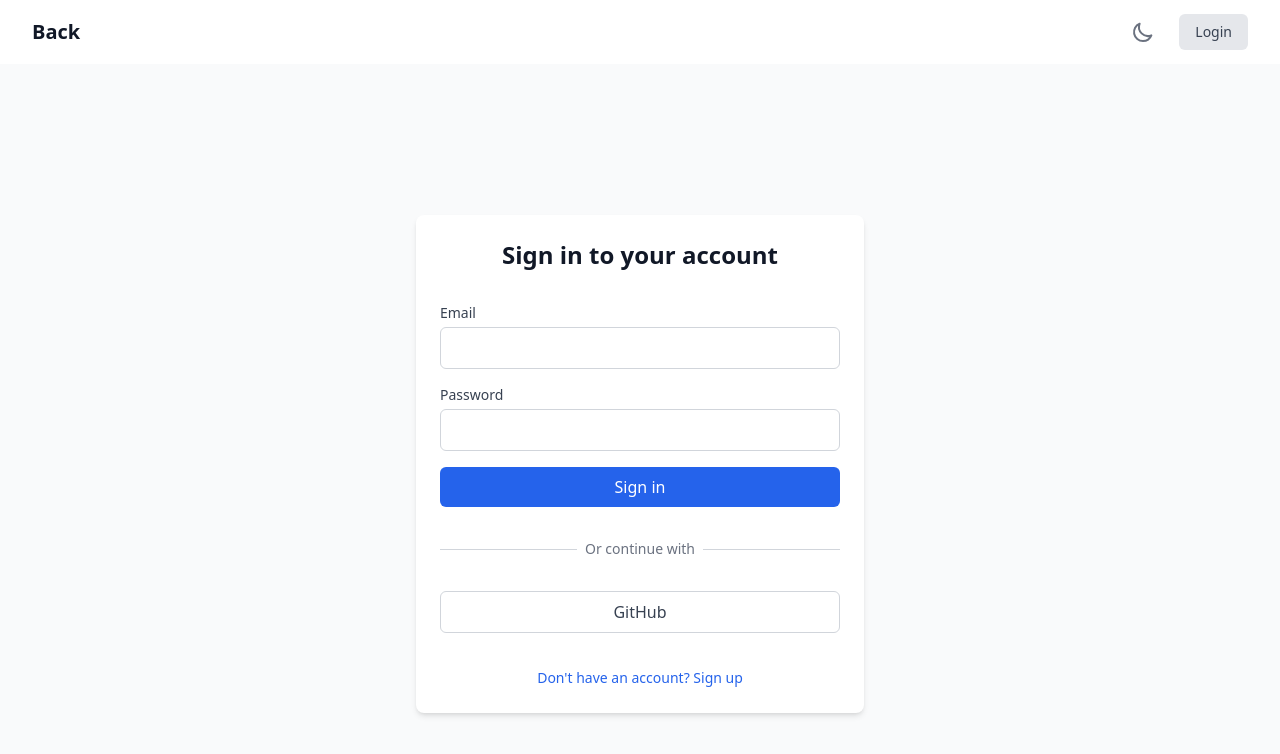
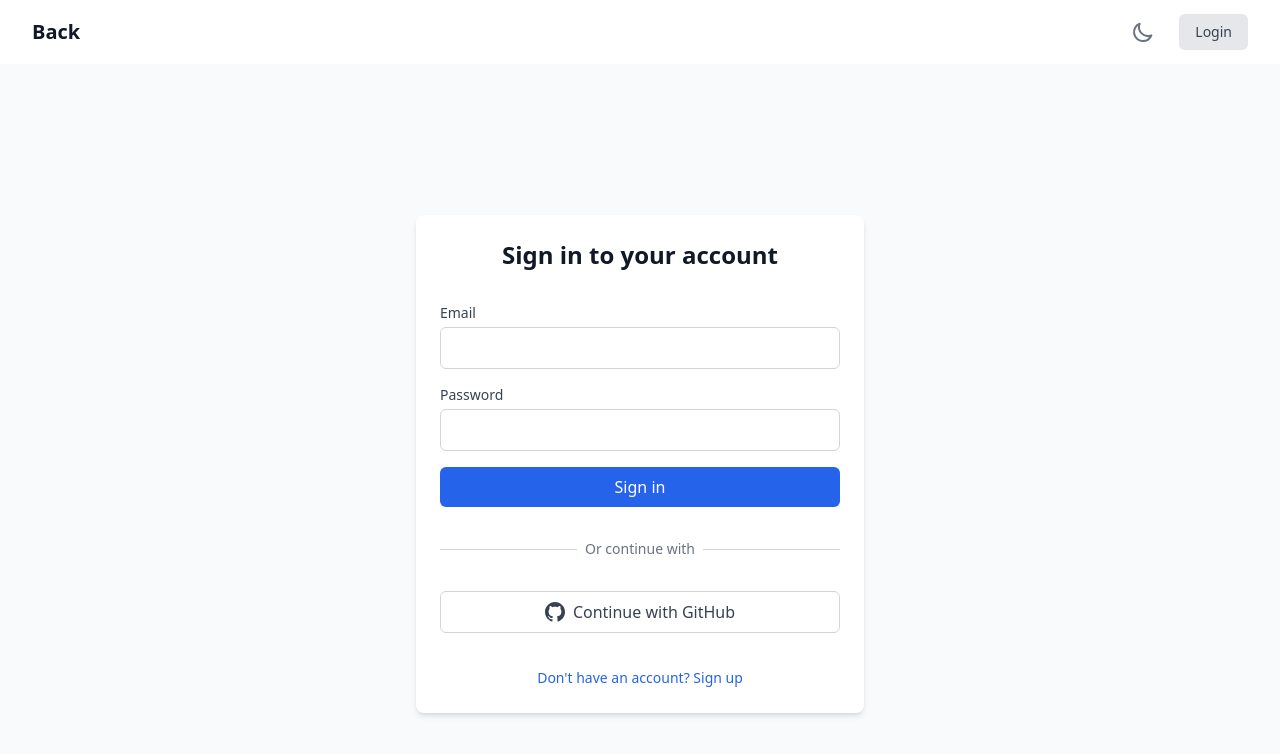
Before and after one commit to moxeeem/ASR-pronunciation-correction, a Nuxt app in the folder web-ui-nuxt/: page /auth/login in a window 1280 px wide. Shown: the top 754 px of the page. Built offline with nearby package versions, Linux system fonts and the light colour scheme; no server answers.

Commit message:
Added GitHub middleware for OAuth

```diff
--- a/web-ui-nuxt/pages/auth/login.vue
+++ b/web-ui-nuxt/pages/auth/login.vue
@@ -1,3 +1,59 @@
+<template>
+  <div class="flex min-h-screen items-center justify-center bg-gray-50 dark:bg-gray-900">
+    <div class="w-full max-w-md space-y-8 rounded-lg bg-white p-6 shadow-md dark:bg-gray-800">
+      <div class="text-center">
+        <h2 class="text-2xl font-bold text-gray-900 dark:text-white">Sign in to your account</h2>
+      </div>
+
+      <form @submit.prevent="signInWithEmail" class="space-y-4">
+        <div>
+          <label class="block text-sm font-medium text-gray-700 dark:text-gray-200">Email</label>
+          <input v-model="form.email" type="email" required
+            class="mt-1 block w-full rounded-md border border-gray-300 bg-white px-3 py-2 text-gray-900 dark:border-gray-600 dark:bg-gray-700 dark:text-white" />
+        </div>
+
+        <div>
+          <label class="block text-sm font-medium text-gray-700 dark:text-gray-200">Password</label>
+          <input v-model="form.password" type="password" required
+            class="mt-1 block w-full rounded-md border border-gray-300 bg-white px-3 py-2 text-gray-900 dark:border-gray-600 dark:bg-gray-700 dark:text-white" />
+        </div>
+
+        <div v-if="error" class="text-red-600 dark:text-red-400 text-sm">{{ error }}</div>
+
+        <button type="submit" :disabled="loading"
+          class="w-full rounded-md bg-blue-600 py-2 text-white hover:bg-blue-700 disabled:opacity-50 dark:bg-blue-500 dark:hover:bg-blue-600">
+          {{ loading ? 'Signing in...' : 'Sign in' }}
+        </button>
+      </form>
+
+      <div class="relative">
+        <div class="absolute inset-0 flex items-center">
+          <div class="w-full border-t border-gray-300 dark:border-gray-600"></div>
+        </div>
+        <div class="relative flex justify-center text-sm">
+          <span class="bg-white px-2 text-gray-500 dark:bg-gray-800 dark:text-gray-400">Or continue with</span>
+        </div>
+      </div>
+
+      <button @click="signInWithGithub"
+        class="flex w-full items-center justify-center gap-2 rounded-md border border-gray-300 bg-white py-2 text-gray-700 hover:bg-gray-50 dark:border-gray-600 dark:bg-gray-700 dark:text-gray-200 dark:hover:bg-gray-600">
+        <svg class="h-5 w-5" fill="currentColor" viewBox="0 0 24 24">
+          <path
+            d="M12 0c-6.626 0-12 5.373-12 12 0 5.302 3.438 9.8 8.207 11.387.599.111.793-.261.793-.577v-2.234c-3.338.726-4.033-1.416-4.033-1.416-.546-1.387-1.333-1.756-1.333-1.756-1.089-.745.083-.729.083-.729 1.205.084 1.839 1.237 1.839 1.237 1.07 1.834 2.807 1.304 3.492.997.107-.775.418-1.305.762-1.604-2.665-.305-5.467-1.334-5.467-5.931 0-1.311.469-2.381 1.236-3.221-.124-.303-.535-1.524.117-3.176 0 0 1.008-.322 3.301 1.23.957-.266 1.983-.399 3.003-.404 1.02.005 2.047.138 3.006.404 2.291-1.552 3.297-1.23 3.297-1.23.653 1.653.242 2.874.118 3.176.77.84 1.235 1.911 1.235 3.221 0 4.609-2.807 5.624-5.479 5.921.43.372.823 1.102.823 2.222v3.293c0 .319.192.694.801.576 4.765-1.589 8.199-6.086 8.199-11.386 0-6.627-5.373-12-12-12z" />
+        </svg>
+        <span>Continue with GitHub</span>
+      </button>
+
+      <div class="text-center">
+        <NuxtLink to="/auth/register"
+          class="text-sm text-blue-600 hover:text-blue-500 dark:text-blue-400 dark:hover:text-blue-300">
+          Don't have an account? Sign up
+        </NuxtLink>
+      </div>
+    </div>
+  </div>
+</template>
+
 <script setup>
 const supabase = useSupabaseClient()
 const router = useRouter()
@@ -12,12 +68,18 @@
 
 async function signInWithGithub() {
   try {
-    const { error } = await supabase.auth.signInWithOAuth({
-      provider: 'github'
+    error.value = null
+    const { error: authError } = await supabase.auth.signInWithOAuth({
+      provider: 'github',
+      options: {
+        redirectTo: `${window.location.origin}/dashboard`
+      }
     })
-    if (error) throw error
+
+    if (authError) throw authError
   } catch (err) {
     error.value = err.message
+    console.error('GitHub auth error:', err)
   }
 }
 
@@ -41,70 +103,3 @@
   }
 }
 </script>
-
-<template>
-  <div class="flex min-h-screen items-center justify-center bg-gray-50 dark:bg-gray-900">
-    <div class="w-full max-w-md space-y-8 rounded-lg bg-white p-6 shadow-md dark:bg-gray-800">
-      <div class="text-center">
-        <h2 class="text-2xl font-bold text-gray-900 dark:text-white">Sign in to your account</h2>
-      </div>
-
-      <form @submit.prevent="signInWithEmail" class="space-y-4">
-        <div>
-          <label class="block text-sm font-medium text-gray-700 dark:text-gray-200">Email</label>
-          <input
-            v-model="form.email"
-            type="email"
-            required
-            class="mt-1 block w-full rounded-md border border-gray-300 bg-white px-3 py-2 text-gray-900 dark:border-gray-600 dark:bg-gray-700 dark:text-white"
-          />
-        </div>
-
-        <div>
-          <label class="block text-sm font-medium text-gray-700 dark:text-gray-200">Password</label>
-          <input
-            v-model="form.password"
-            type="password"
-            required
-            class="mt-1 block w-full rounded-md border border-gray-300 bg-white px-3 py-2 text-gray-900 dark:border-gray-600 dark:bg-gray-700 dark:text-white"
-          />
-        </div>
-
-        <div v-if="error" class="text-red-600 dark:text-red-400 text-sm">{{ error }}</div>
-
-        <button
-          type="submit"
-          :disabled="loading"
-          class="w-full rounded-md bg-blue-600 py-2 text-white hover:bg-blue-700 disabled:opacity-50 dark:bg-blue-500 dark:hover:bg-blue-600"
-        >
-          {{ loading ? 'Signing in...' : 'Sign in' }}
-        </button>
-      </form>
-
-      <div class="relative">
-        <div class="absolute inset-0 flex items-center">
-          <div class="w-full border-t border-gray-300 dark:border-gray-600"></div>
-        </div>
-        <div class="relative flex justify-center text-sm">
-          <span class="bg-white px-2 text-gray-500 dark:bg-gray-800 dark:text-gray-400">Or continue with</span>
-        </div>
-      </div>
-
-      <button
-        @click="signInWithGithub"
-        class="flex w-full items-center justify-center gap-2 rounded-md border border-gray-300 bg-white py-2 text-gray-700 hover:bg-gray-50 dark:border-gray-600 dark:bg-gray-700 dark:text-gray-200 dark:hover:bg-gray-600"
-      >
-        <span>GitHub</span>
-      </button>
-
-      <div class="text-center">
-        <NuxtLink
-          to="/auth/register"
-          class="text-sm text-blue-600 hover:text-blue-500 dark:text-blue-400 dark:hover:text-blue-300"
-        >
-          Don't have an account? Sign up
-        </NuxtLink>
-      </div>
-    </div>
-  </div>
-</template>
```
